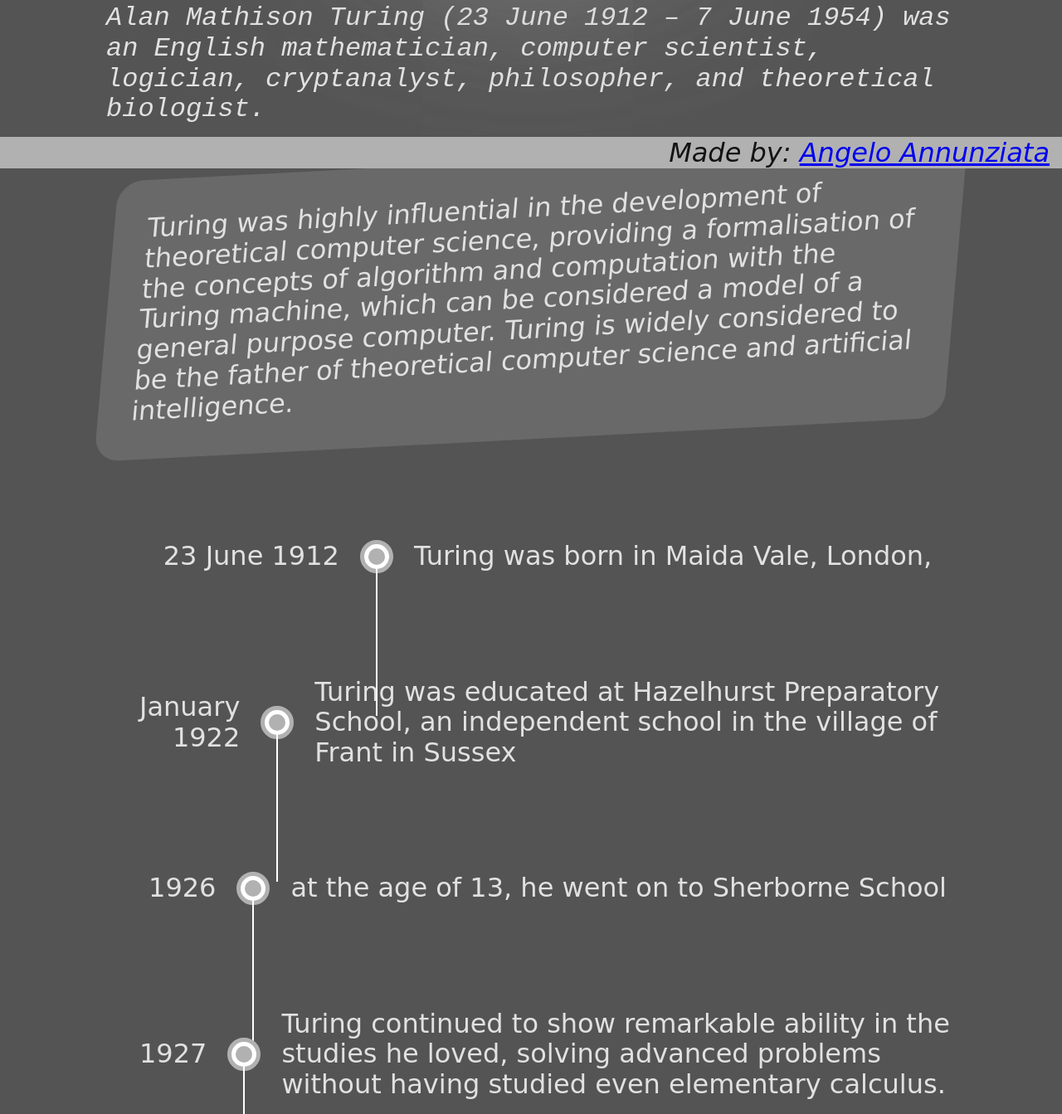
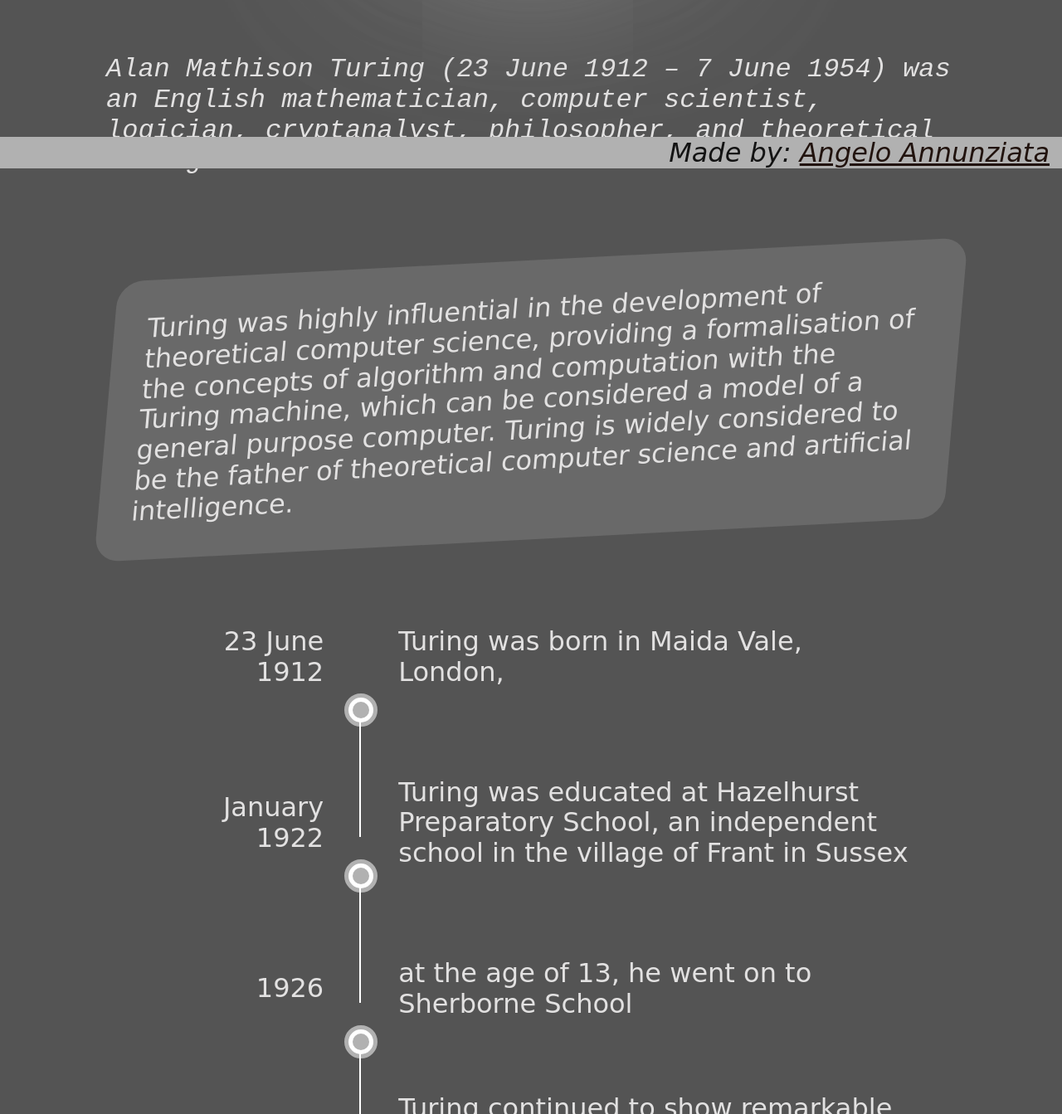
Before and after one commit to ild0tt0re/fcc_tribute-page, a website built with Parcel: page index.html in a window 1280 px wide. Shown: the part 597-1940 px from the top of the page at 83% size. Built offline with nearby package versions, Linux system fonts and the light colour scheme; a web font is replaced by a local one.

Commit message:
add timeline style

```diff
--- a/src/style.css
+++ b/src/style.css
@@ -8,6 +8,10 @@ body {
   font-family: "Averia Sans Libre", cursive;
   font-size: 4vmin;
   margin: 0;
+}
+
+a {
+  color: #21130e;
 }
 
 main {
@@ -93,26 +97,33 @@ figcaption time {
   font-family: cursive;
   text-transform: capitalize;
   text-align: center;
-  margin-top: -97px;
+  margin-top: -65px;
 }
 
 em {
   font-family: monospace;
+  margin-top: 30px;
+  display: inline-block;
 }
 
 blockquote {
   font-family: cursive;
   background-color: dimgray;
   padding: 40px;
-  margin: 41px 0;
+  margin: 100px 0 41px;
   transform: skew(-5deg, -3deg);
   border-radius: 30px;
+}
+
+ul {
+  padding: 0;
 }
 
 li {
   display: flex;
   justify-content: center;
   align-items: center;
+  position: relative;
   min-height: 200px;
 }
 
@@ -124,10 +135,15 @@ time {
   text-align: right;
 }
 
+.mid-block {
+  position: relative;
+  height: 22%;
+  margin-top: 129px;
+}
+
 .circle {
   width: 30px;
   height: 30px;
-  position: relative;
   background: #fff;
   border-radius: 50%;
   border: 5px solid #b1b1b1;
@@ -135,10 +151,12 @@ time {
 
 time {
   padding-right: 25px;
+  width: 20%;
 }
 
 .tribute-info-by-date {
   padding-left: 25px;
+  width: 60%;
 }
 
 .circle::after {
@@ -146,20 +164,20 @@ time {
   position: absolute;
   width: 20px;
   height: 20px;
-  left: 5px;
-  top: 5px;
+  left: 10px;
+  top: 10px;
   border-radius: 50%;
   background: #b1b1b1;
 }
 
 .circle::before {
   content: "";
-  height: calc(100% + 150px);
+  height: calc(100% + 100px);
   width: 0;
   border-left: 2px solid white;
   position: absolute;
-  top: 27px;
-  left: 14px;
+  top: 33px;
+  left: 18px;
 }
 
 footer {
```
